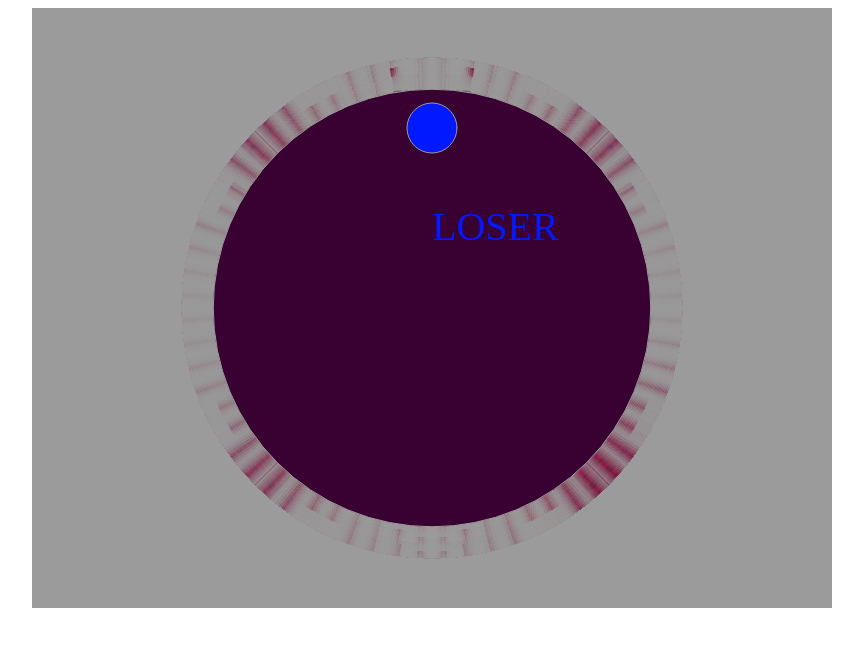
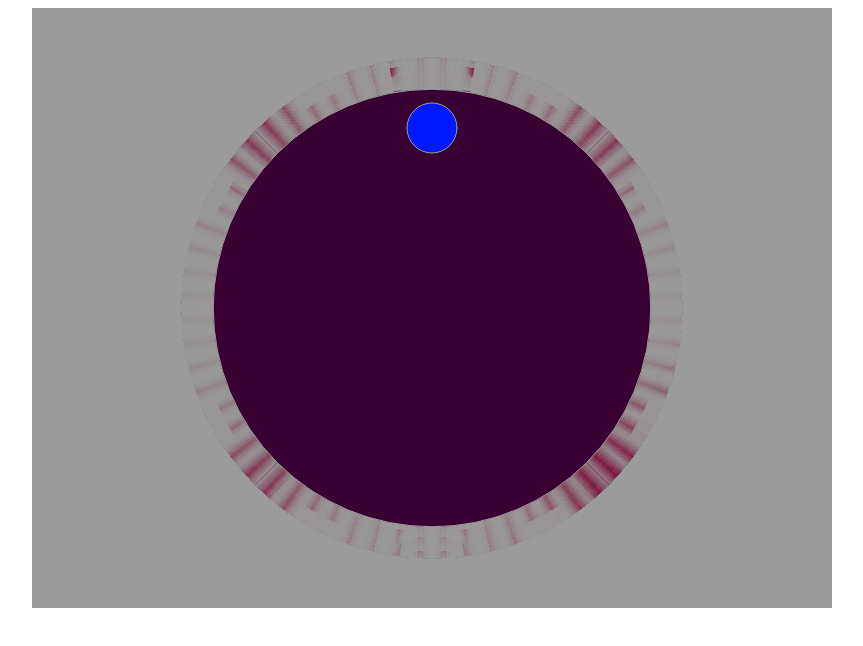
Before and after one commit to railsnoob9/funball, a plain HTML site: page test.html in a window 1280 px wide. Shown: the whole page, without its empty margins (208-1071 px from the left). Drawn offline with Linux system fonts and the light colour scheme.

Commit message:
outer edge detection working (i.e. text pops up that says blue loses if the ball is outside the gamespace)

```diff
--- a/test.html
+++ b/test.html
@@ -158,17 +158,19 @@ sketch.attachFunction = function(processing) {
 		// define local scope function
 		function outerCircleEdgeDetect()
 		{
-		//	var circleRadius =
+			var distancex = player.position.x - gamespace.position.x;
+			var distancey = player.position.y - gamespace.position.y;
 
-			//var deltaX = player.position.x - groundSegment.x;
+			var totaldistance = processing.sqrt(distancex*distancex + distancey*distancey);
 
-		//	var deltaY = player.position.y - groundSegment.y;
+			//we know it's a circle, so can just use radius
+			//var radius = processing.abs(gamespace.position.x - gamespace.size.width);
+			var radius = gamespace.size.width/2;
 
-
-		//	player.position.x -
-
-
-			return 0;
+			if (totaldistance > radius)
+				return 1;
+			else
+				return 0;
 		};
 
 		// set the fill color (player color)
@@ -178,14 +180,17 @@ sketch.attachFunction = function(processing) {
 
 		isoutside = outerCircleEdgeDetect();
 
-		if (isoutside ==0)
+  		if (isoutside ==1)
 		{
 		// processing.textAlign(processing.CENTER,processing.BOTTOM);
 		// processing.textFont(processing.createFont("Arial", 24));
+			//losing text
 			processing.textSize(40);
 			processing.fill(0,25,255);
-			processing.text("LOSER", sizeOfCanvasX/2, 200,550,550);
+			processing.text("Blue Loses", sizeOfCanvasX/2, 200,550,550);
+
 		}
+
 	};
 };
 
```
